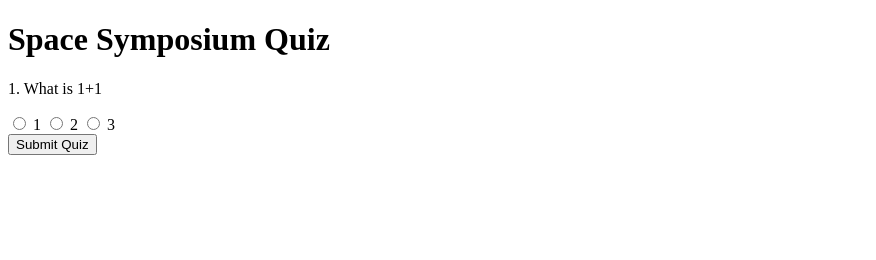
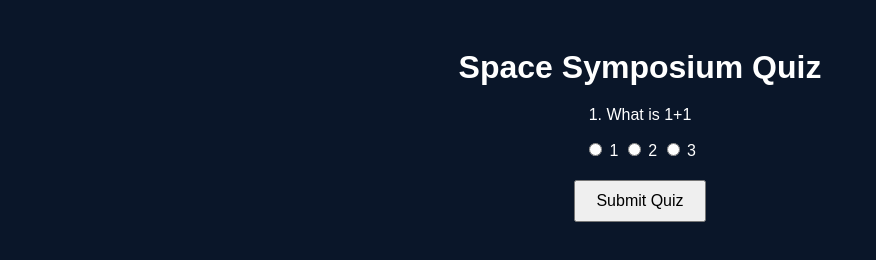
Before and after one commit to MonteRyan61/SpaceSymposiumDemo, a plain HTML site: page index.html in a window 1280 px wide. Shown: the whole page, without its empty margins (0-876 px from the left). Drawn offline with Linux system fonts and the light colour scheme.

Commit message:
simple styling

```diff
--- a/index.html
+++ b/index.html
@@ -4,6 +4,7 @@
         <meta charset="UTF-8">
         <meta name="viewport" content="width=device-width, initial-scale=1.0">
         <title>Space Symposium Quiz</title>
+        <link rel="stylesheet" href="styles.css">
     </head>
     <body>
         <div class="container">
--- /dev/null
+++ b/styles.css
@@ -0,0 +1,28 @@
+body
+{
+    background-color: #0a1629;
+    color: #ffffff;
+    font-family: Arial, sans-serif;
+}
+
+.container
+{
+    max-width: 600px;
+    margin: 0 auto;
+    text-align: center;
+    padding-top: 20px;
+}
+
+h1
+{
+    font-size: 32px;
+    margin-bottom: 20px;
+}
+
+button
+{
+    margin-top: 20px;
+    padding: 10px 20px;
+    font-size: 16px;
+    cursor: pointer;
+}
```
